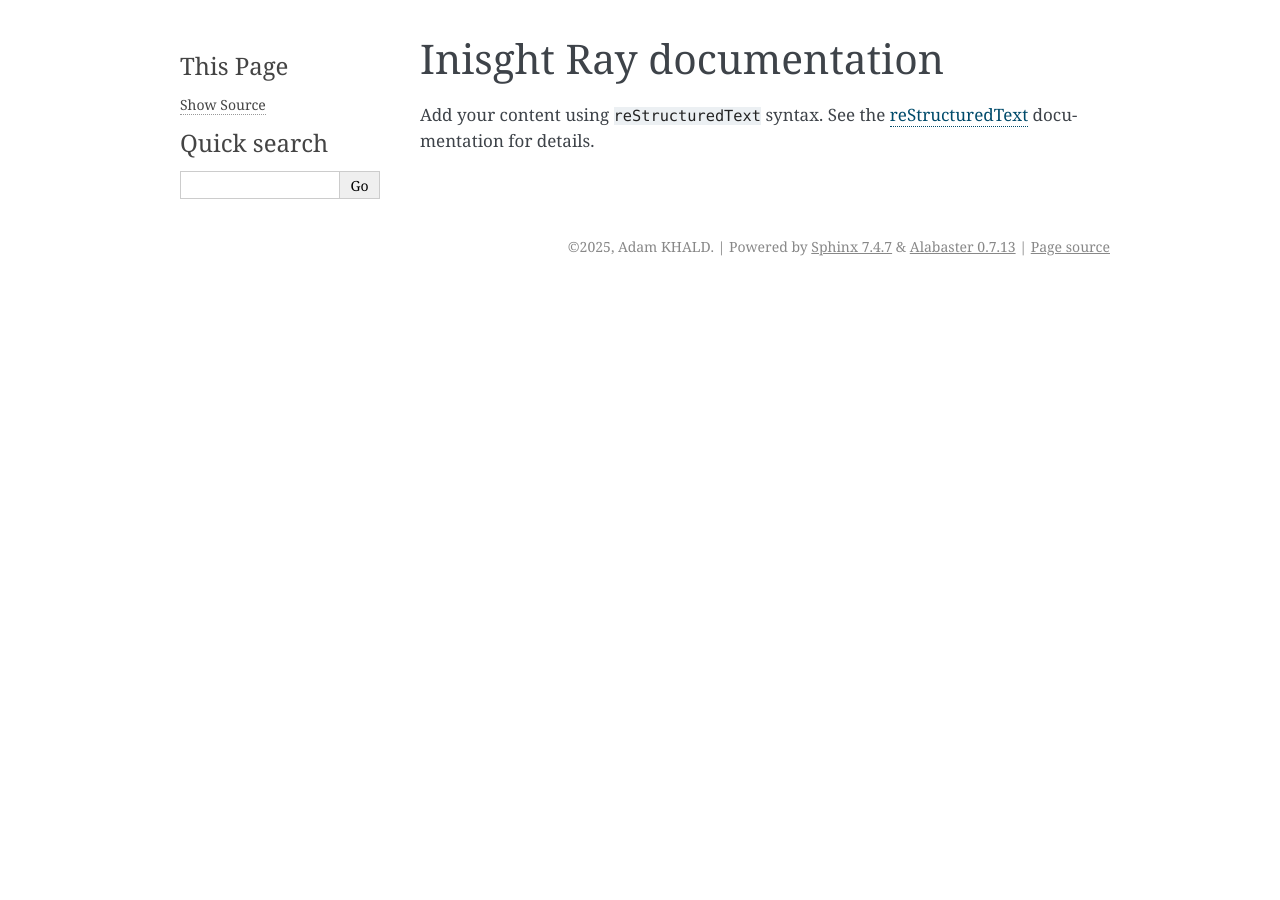
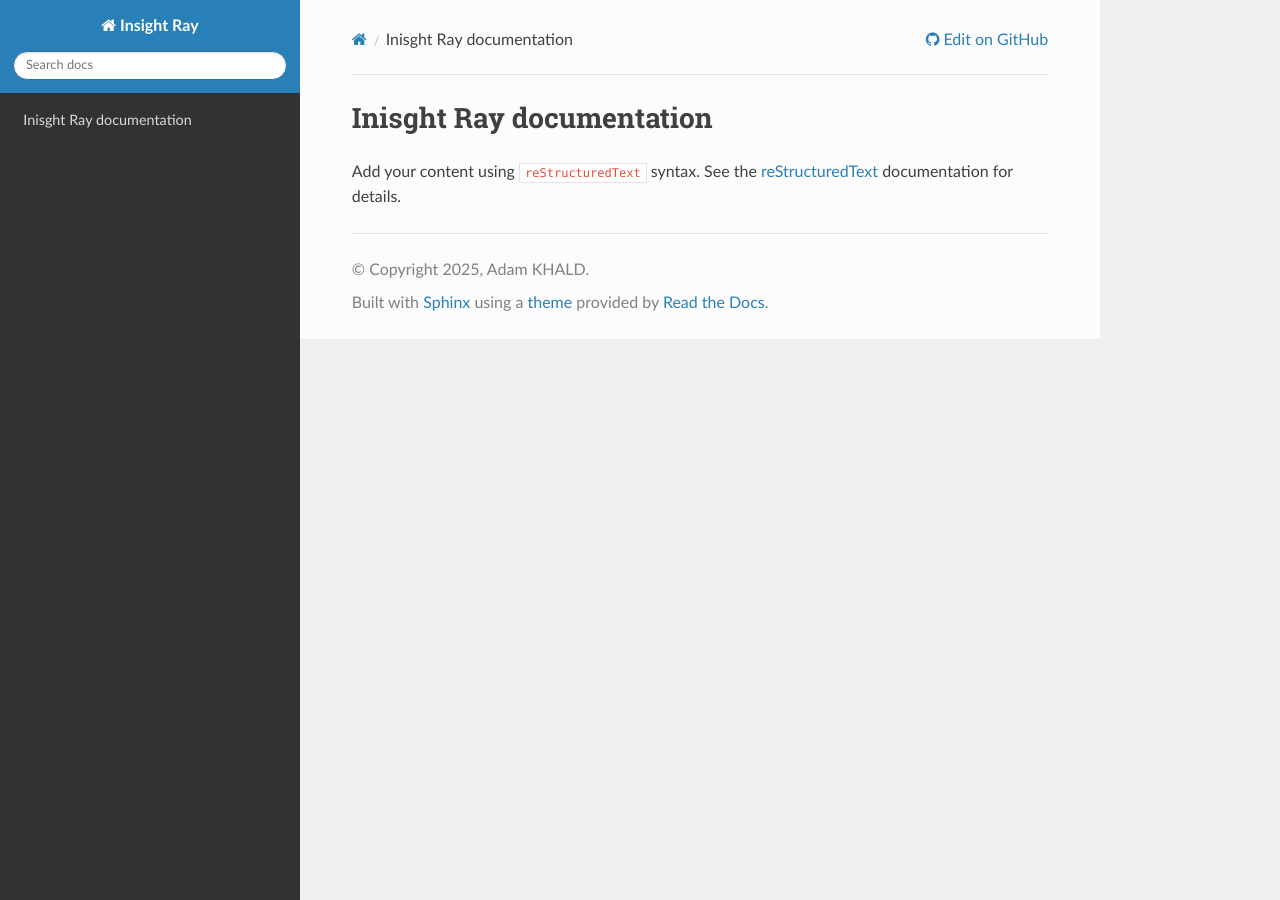
Before and after one commit to Adamkhald/InsightRay, a Sphinx documentation site: the page built from docs/index.rst, in a window 1280 px wide. Built offline with Sphinx 7.4.7 and the Read the Docs theme 3.1.0, drawn with Linux system fonts in a browser that asks for light colours.

Commit message:
Update conf.py

```diff
--- a/docs/conf.py
+++ b/docs/conf.py
@@ -6,7 +6,7 @@
 # -- Project information -----------------------------------------------------
 # https://www.sphinx-doc.org/en/master/usage/configuration.html#project-information
 
-project = 'Inisght Ray'
+project = 'Insight Ray'
 copyright = '2025, Adam KHALD'
 author = 'Adam KHALD'
 release = '1'
@@ -14,7 +14,15 @@
 # -- General configuration ---------------------------------------------------
 # https://www.sphinx-doc.org/en/master/usage/configuration.html#general-configuration
 
-extensions = []
+extensions = [
+    'sphinx.ext.autodoc',
+    'sphinx.ext.viewcode',
+    'sphinx.ext.napoleon',
+    'sphinx.ext.githubpages',
+    'sphinx.ext.intersphinx',
+    'sphinx_rtd_theme',
+    'myst_parser',  # For Markdown support
+]
 
 templates_path = ['_templates']
 exclude_patterns = ['_build', 'Thumbs.db', '.DS_Store']
@@ -24,5 +32,45 @@
 # -- Options for HTML output -------------------------------------------------
 # https://www.sphinx-doc.org/en/master/usage/configuration.html#options-for-html-output
 
-html_theme = 'alabaster'
+html_theme = 'sphinx_rtd_theme'
 html_static_path = ['_static']
+html_theme_options = {
+    'analytics_id': '',  # Provided by Google Analytics
+    'logo_only': False,
+    'display_version': True,
+    'prev_next_buttons_location': 'bottom',
+    'style_external_links': False,
+    'collapse_navigation': True,
+    'sticky_navigation': True,
+    'navigation_depth': 4,
+    'includehidden': True,
+    'titles_only': False
+}
+
+# Custom CSS
+html_static_path = ['_static']
+html_css_files = [
+    'custom.css',
+]
+
+# The master toctree document.
+master_doc = 'index'
+
+# Logo and favicon
+html_logo = '_static/logo.png'  # Add your logo here
+html_favicon = '_static/favicon.ico'  # Add your favicon here
+
+# Project's home page
+html_context = {
+    "display_github": True,
+    "github_user": "your-username",  # Replace with your GitHub username
+    "github_repo": "insight-ray",    # Replace with your repository name
+    "github_version": "main",
+    "conf_py_path": "/docs/",
+}
+
+# Napoleon settings for Google/NumPy style docstrings
+napoleon_google_docstring = True
+napoleon_numpy_docstring = True
+napoleon_include_init_with_doc = False
+napoleon_include_private_with_doc = False
```
